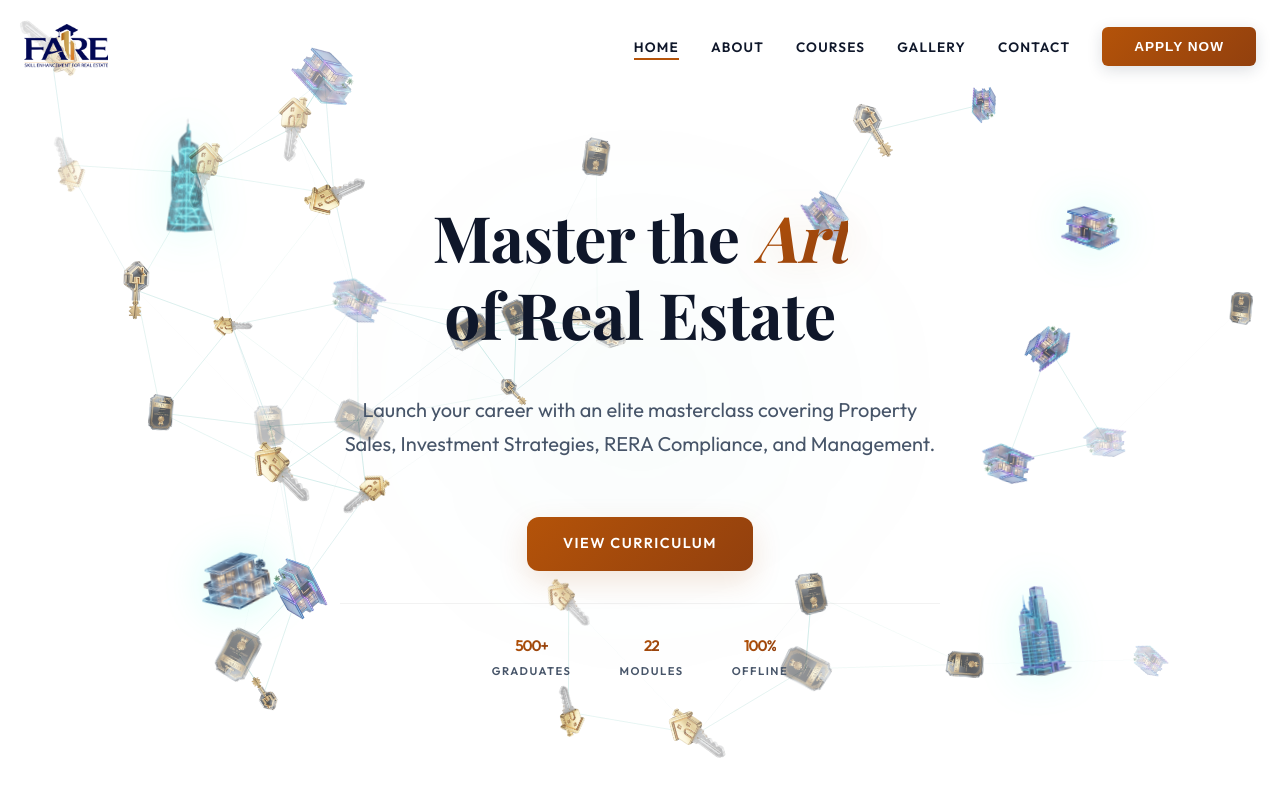
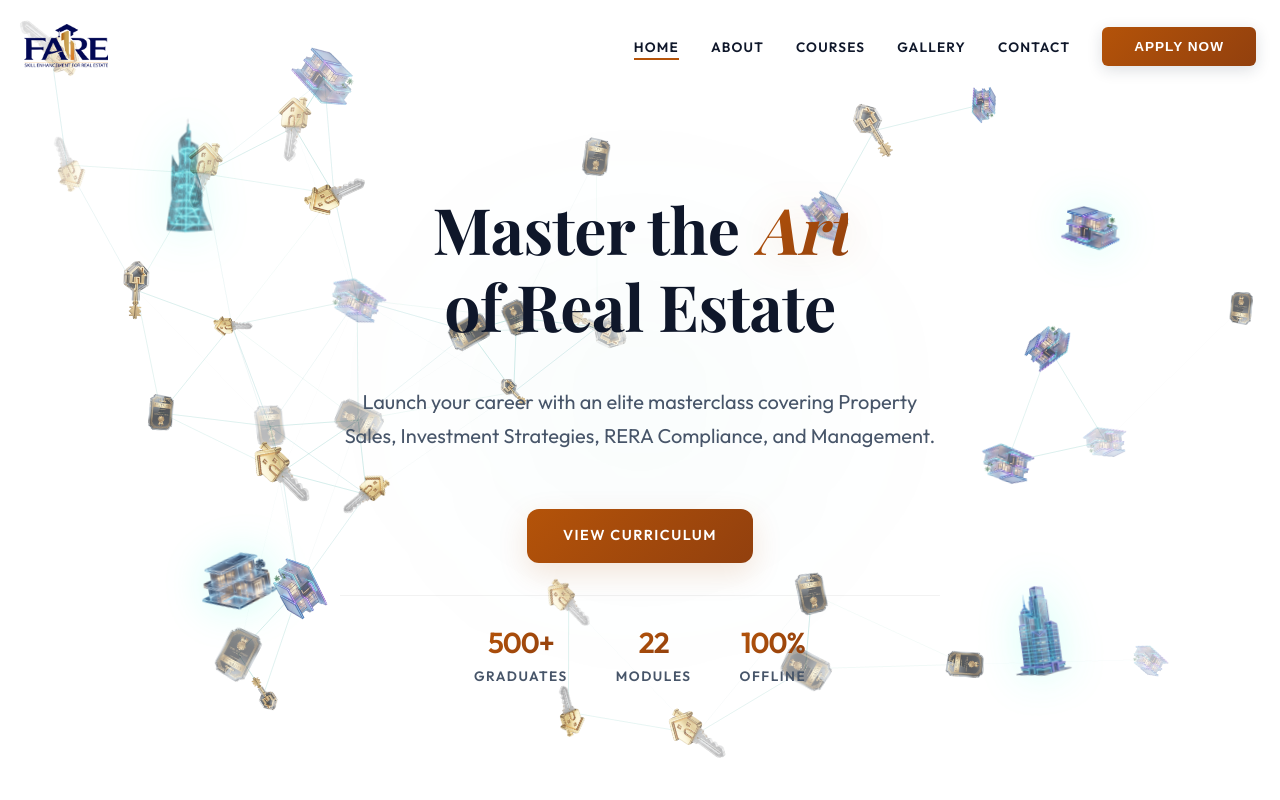
Before and after one commit to charankumardigitalraiz-max/Fare-Dark-theme, a React (Vite) app: page / in a window 1280 px wide. Shown: the top 800 px of the page. Built offline with nearby package versions, Linux system fonts and the light colour scheme.

Commit message:
font adjusting 2

```diff
--- a/src/components/Hero.css
+++ b/src/components/Hero.css
@@ -198,8 +198,8 @@
   max-width: 600px;
 }
 
-.stat-value {
-  font-size: 2.2rem;
+.hero-stats-inline .stat-value {
+  font-size: clamp(1.5rem, 4vw, 1.8rem);
   font-weight: 600;
   background: var(--gold-gradient);
   -webkit-background-clip: text;
@@ -210,9 +210,9 @@
   letter-spacing: -1px;
 }
 
-.stat-label {
-  font-size: 0.7rem;
-  font-weight: 500;
+.hero-stats-inline .stat-label {
+  font-size: 0.85rem;
+  font-weight: 600;
   text-transform: uppercase;
   letter-spacing: 1.5px;
   color: var(--text-muted);
--- a/src/pages/AboutPage.css
+++ b/src/pages/AboutPage.css
@@ -72,7 +72,7 @@
 
 .about-stat-value {
     display: block;
-    font-size: 3rem;
+    font-size: clamp(2.5rem, 5vw, 3rem);
     font-weight: 600;
     background: var(--gold-gradient);
     -webkit-background-clip: text;
--- a/src/pages/CourseDetailPage.css
+++ b/src/pages/CourseDetailPage.css
@@ -147,16 +147,16 @@
     flex-direction: column;
 }
 
-.stat-label {
-    font-size: 0.7rem;
+.cd-stat .stat-label {
+    font-size: 0.85rem;
     text-transform: uppercase;
     letter-spacing: 1.5px;
     color: var(--text-muted);
     font-weight: 600;
 }
 
-.stat-value {
-    font-size: 0.95rem;
+.cd-stat .stat-value {
+    font-size: 1.1rem;
     font-weight: 600;
     color: var(--text-main);
     margin-top: 2px;
```
